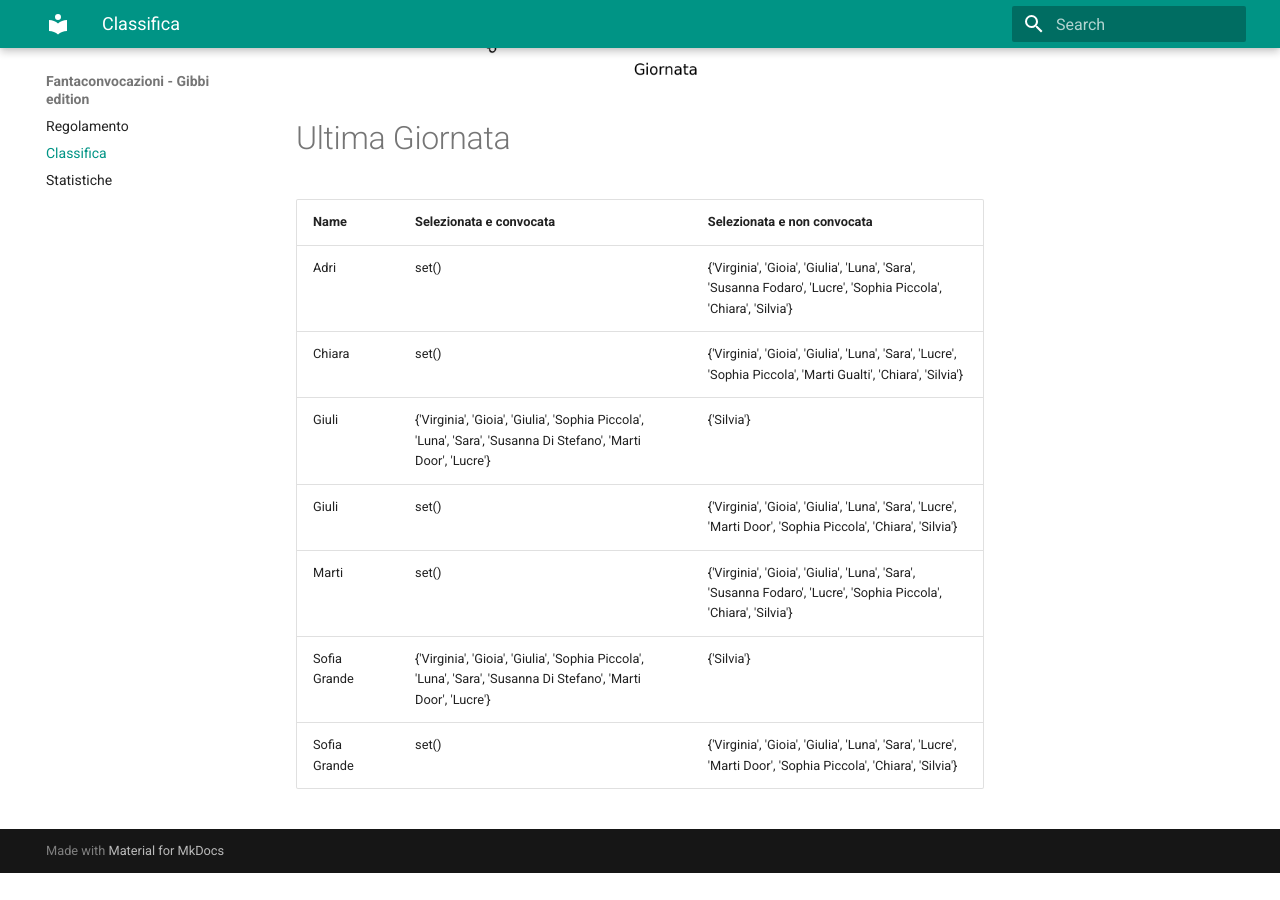
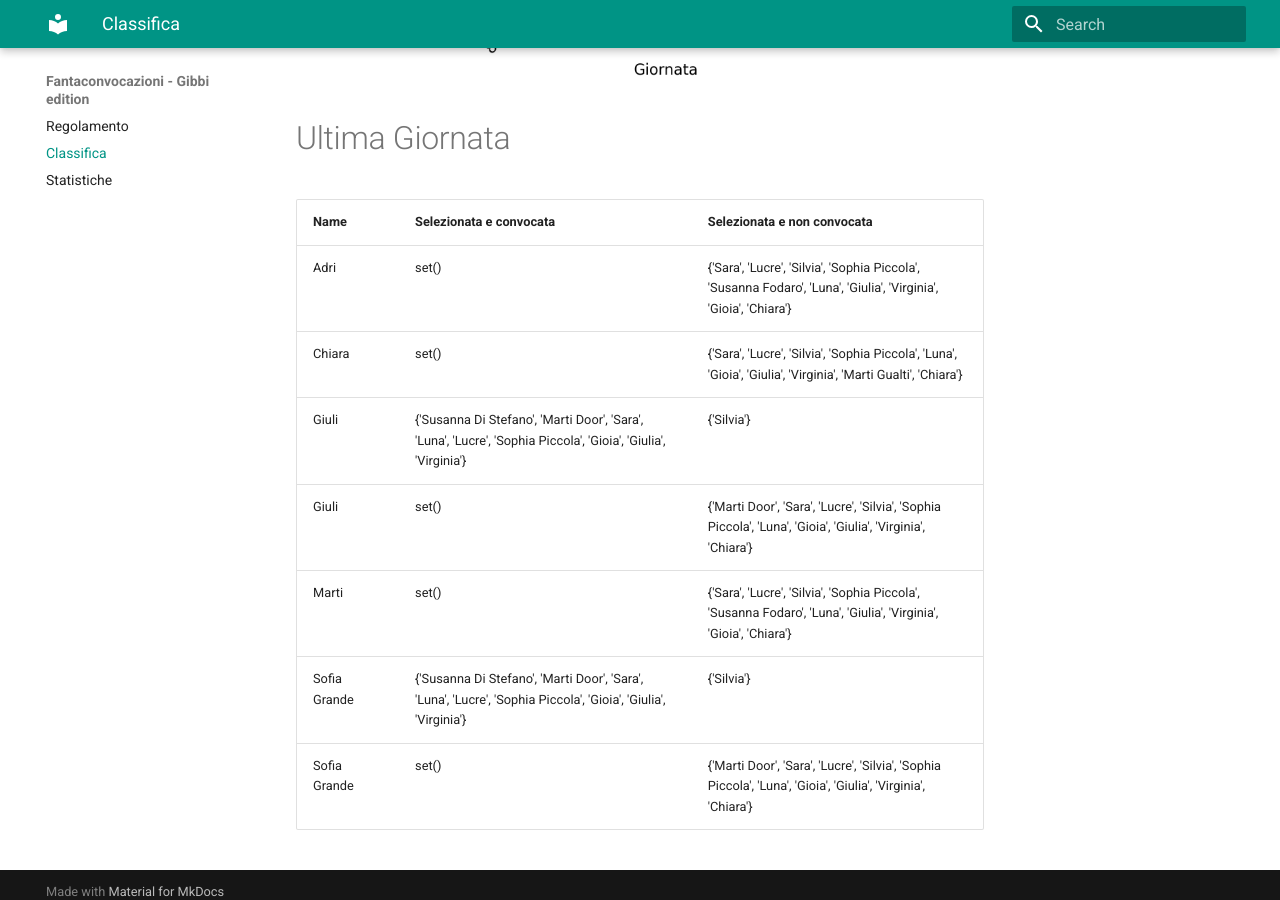
Before and after one commit to martinig94/fantagibbi, an MkDocs documentation site: the page built from docs/Classifica.md, in a window 1280 px wide and 900 px high, scrolled down 1030 px. Built offline with MkDocs 1.6.1 and Material for MkDocs 9.7.7, drawn with Linux system fonts in a browser that asks for light colours; before the commit the page ends 1903 px from its top, so only the background shows below that.

Commit message:
Auto-update from main.py

```diff
--- a/docs/Classifica.md
+++ b/docs/Classifica.md
@@ -18,11 +18,11 @@
 <!-- START_TABLE CORRECT -->
 | Name         | Selezionata e convocata                                                                                        | Selezionata e non convocata                                                                                      |
 |:-------------|:---------------------------------------------------------------------------------------------------------------|:-----------------------------------------------------------------------------------------------------------------|
-| Adri         | set()                                                                                                          | {'Virginia', 'Gioia', 'Giulia', 'Luna', 'Sara', 'Susanna Fodaro', 'Lucre', 'Sophia Piccola', 'Chiara', 'Silvia'} |
-| Chiara       | set()                                                                                                          | {'Virginia', 'Gioia', 'Giulia', 'Luna', 'Sara', 'Lucre', 'Sophia Piccola', 'Marti Gualti', 'Chiara', 'Silvia'}   |
-| Giuli        | {'Virginia', 'Gioia', 'Giulia', 'Sophia Piccola', 'Luna', 'Sara', 'Susanna Di Stefano', 'Marti Door', 'Lucre'} | {'Silvia'}                                                                                                       |
-| Giuli        | set()                                                                                                          | {'Virginia', 'Gioia', 'Giulia', 'Luna', 'Sara', 'Lucre', 'Marti Door', 'Sophia Piccola', 'Chiara', 'Silvia'}     |
-| Marti        | set()                                                                                                          | {'Virginia', 'Gioia', 'Giulia', 'Luna', 'Sara', 'Susanna Fodaro', 'Lucre', 'Sophia Piccola', 'Chiara', 'Silvia'} |
-| Sofia Grande | {'Virginia', 'Gioia', 'Giulia', 'Sophia Piccola', 'Luna', 'Sara', 'Susanna Di Stefano', 'Marti Door', 'Lucre'} | {'Silvia'}                                                                                                       |
-| Sofia Grande | set()                                                                                                          | {'Virginia', 'Gioia', 'Giulia', 'Luna', 'Sara', 'Lucre', 'Marti Door', 'Sophia Piccola', 'Chiara', 'Silvia'}     |
+| Adri         | set()                                                                                                          | {'Sara', 'Lucre', 'Silvia', 'Sophia Piccola', 'Susanna Fodaro', 'Luna', 'Giulia', 'Virginia', 'Gioia', 'Chiara'} |
+| Chiara       | set()                                                                                                          | {'Sara', 'Lucre', 'Silvia', 'Sophia Piccola', 'Luna', 'Gioia', 'Giulia', 'Virginia', 'Marti Gualti', 'Chiara'}   |
+| Giuli        | {'Susanna Di Stefano', 'Marti Door', 'Sara', 'Luna', 'Lucre', 'Sophia Piccola', 'Gioia', 'Giulia', 'Virginia'} | {'Silvia'}                                                                                                       |
+| Giuli        | set()                                                                                                          | {'Marti Door', 'Sara', 'Lucre', 'Silvia', 'Sophia Piccola', 'Luna', 'Gioia', 'Giulia', 'Virginia', 'Chiara'}     |
+| Marti        | set()                                                                                                          | {'Sara', 'Lucre', 'Silvia', 'Sophia Piccola', 'Susanna Fodaro', 'Luna', 'Giulia', 'Virginia', 'Gioia', 'Chiara'} |
+| Sofia Grande | {'Susanna Di Stefano', 'Marti Door', 'Sara', 'Luna', 'Lucre', 'Sophia Piccola', 'Gioia', 'Giulia', 'Virginia'} | {'Silvia'}                                                                                                       |
+| Sofia Grande | set()                                                                                                          | {'Marti Door', 'Sara', 'Lucre', 'Silvia', 'Sophia Piccola', 'Luna', 'Gioia', 'Giulia', 'Virginia', 'Chiara'}     |
 <!-- END_TABLE CORRECT -->
```
